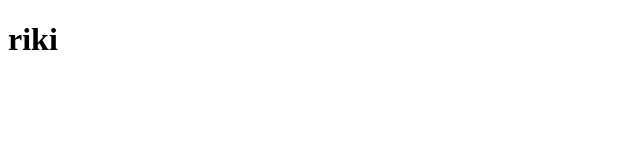
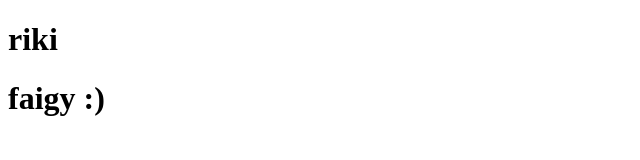
Before and after one commit to RikyShafer/Sharing-if-a-friend, a plain HTML site: page index.html in a window 1280 px wide. Shown: the whole page, without its empty margins (0-640 px from the left). Drawn offline with Linux system fonts and the light colour scheme.

Commit message:
faigy did a commit

```diff
--- a/index.html
+++ b/index.html
@@ -7,5 +7,9 @@
 </head>
 <body>
     <h1> riki </h1>
+
+
+
+    <h1>faigy :)</h1>
 </body>
 </html>
```
